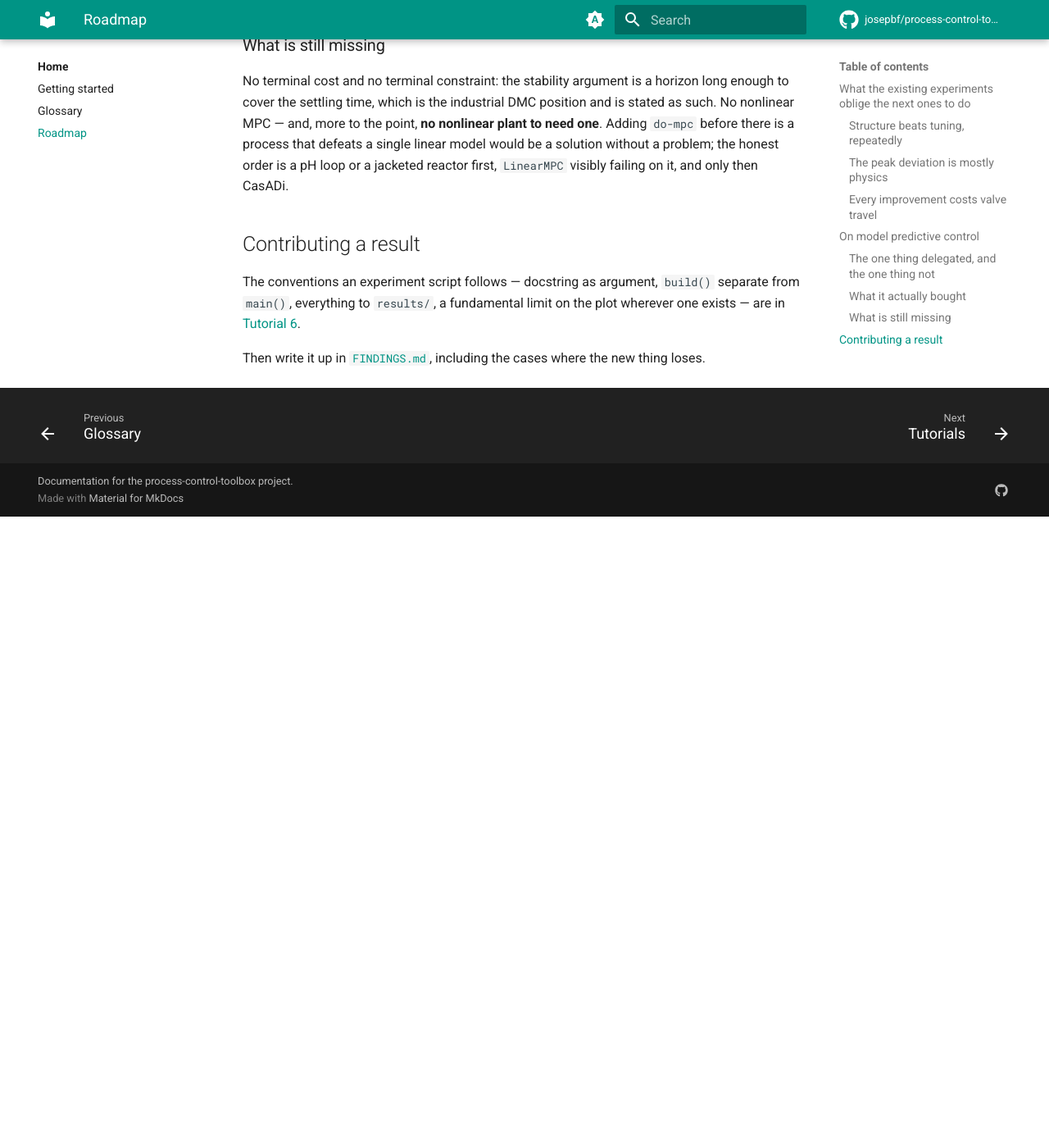
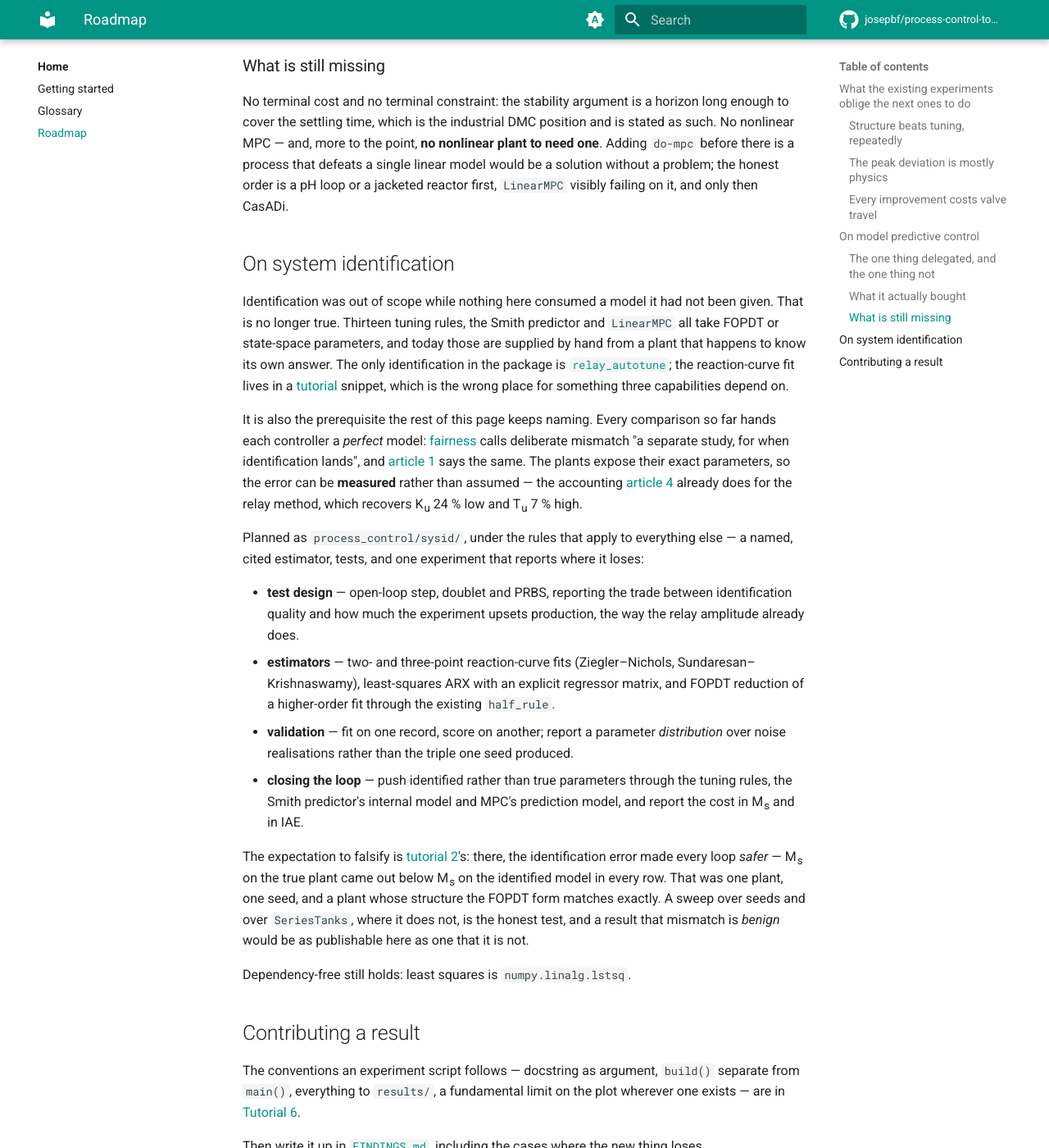
Before and after one commit to josepbf/process-control-toolbox, an MkDocs documentation site: the page built from docs/roadmap.md, in a window 1280 px wide and 1400 px high, scrolled down 3140 px. Shown: the whole window at 82% size. Built offline with MkDocs 1.6.1 and Material for MkDocs 9.7.7, drawn with Linux system fonts in a browser that asks for light colours; comment, search, counter and statistics services are not loaded; before the commit the page ends 3770 px from its top, so only the background shows below that; some of the changed text lies outside the part shown.

Commit message:
roadmap update

```diff
--- a/docs/roadmap.md
+++ b/docs/roadmap.md
@@ -10,11 +10,10 @@ the experiment that demonstrate it.
 | controllers | ON/OFF, time-proportioning, PID (positional and velocity), cascade, feedforward | :material-check-circle: done |
 | tuning and analysis | thirteen named rules, half-rule reduction, M<sub>s</sub>/GM/PM analysis, relay auto-tuning | :material-check-circle: done |
 | dead-time compensation | Smith predictor, discrete internal model, Kalman observer | :material-check-circle: done |
+| **model predictive control** | linear MPC as a condensed QP, soft output constraints, setpoint preview, cited tuning | :material-check-circle: done — condition discharged, see below |
+| **system identification** | test design, reaction-curve and ARX estimators, validation, model-mismatch studies | next — see below |
 | selector, ratio, split-range | the classical structural repertoire beyond cascade and feedforward | |
 | MIMO and interaction | quadruple tank, RGA pairing, decentralised control | |
-| **model predictive control** | linear MPC as a condensed QP, soft output constraints, setpoint preview, cited tuning | :material-check-circle: done — condition discharged, see below |
-
-System identification is deliberately out of scope for now.
 
 ## What the existing experiments oblige the next ones to do
 
@@ -110,6 +109,53 @@ single linear model would be a solution without a problem; the honest order is a
 pH loop or a jacketed reactor first, `LinearMPC` visibly failing on it, and only
 then CasADi.
 
+## On system identification
+
+Identification was out of scope while nothing here consumed a model it had not
+been given. That is no longer true. Thirteen tuning rules, the Smith predictor
+and `LinearMPC` all take FOPDT or state-space parameters, and today those are
+supplied by hand from a plant that happens to know its own answer. The only
+identification in the package is [`relay_autotune`](reference/tuning.md); the
+reaction-curve fit lives in a [tutorial](tutorials/02-tuning-a-loop.md) snippet,
+which is the wrong place for something three capabilities depend on.
+
+It is also the prerequisite the rest of this page keeps naming. Every
+comparison so far hands each controller a *perfect* model:
+[fairness](concepts/fairness.md) calls deliberate mismatch "a separate study,
+for when identification lands", and [article 1](articles/01-onoff-vs-pid.md)
+says the same. The plants expose their exact parameters, so the error can be
+**measured** rather than assumed — the accounting
+[article 4](articles/04-relay-autotune.md) already does for the relay method,
+which recovers K<sub>u</sub> 24 % low and T<sub>u</sub> 7 % high.
+
+Planned as `process_control/sysid/`, under the rules that apply to everything
+else — a named, cited estimator, tests, and one experiment that reports where
+it loses:
+
+- **test design** — open-loop step, doublet and PRBS, reporting the trade
+  between identification quality and how much the experiment upsets production,
+  the way the relay amplitude already does.
+- **estimators** — two- and three-point reaction-curve fits (Ziegler–Nichols,
+  Sundaresan–Krishnaswamy), least-squares ARX with an explicit regressor
+  matrix, and FOPDT reduction of a higher-order fit through the existing
+  `half_rule`.
+- **validation** — fit on one record, score on another; report a parameter
+  *distribution* over noise realisations rather than the triple one seed
+  produced.
+- **closing the loop** — push identified rather than true parameters through
+  the tuning rules, the Smith predictor's internal model and MPC's prediction
+  model, and report the cost in M<sub>s</sub> and in IAE.
+
+The expectation to falsify is [tutorial 2](tutorials/02-tuning-a-loop.md)'s:
+there, the identification error made every loop *safer* — M<sub>s</sub> on the
+true plant came out below M<sub>s</sub> on the identified model in every row.
+That was one plant, one seed, and a plant whose structure the FOPDT form
+matches exactly. A sweep over seeds and over `SeriesTanks`, where it does not,
+is the honest test, and a result that mismatch is *benign* would be as
+publishable here as one that it is not.
+
+Dependency-free still holds: least squares is `numpy.linalg.lstsq`.
+
 ## Contributing a result
 
 The conventions an experiment script follows — docstring as argument,
```
Also changed, not shown: README.md (+56 -9 lines).
